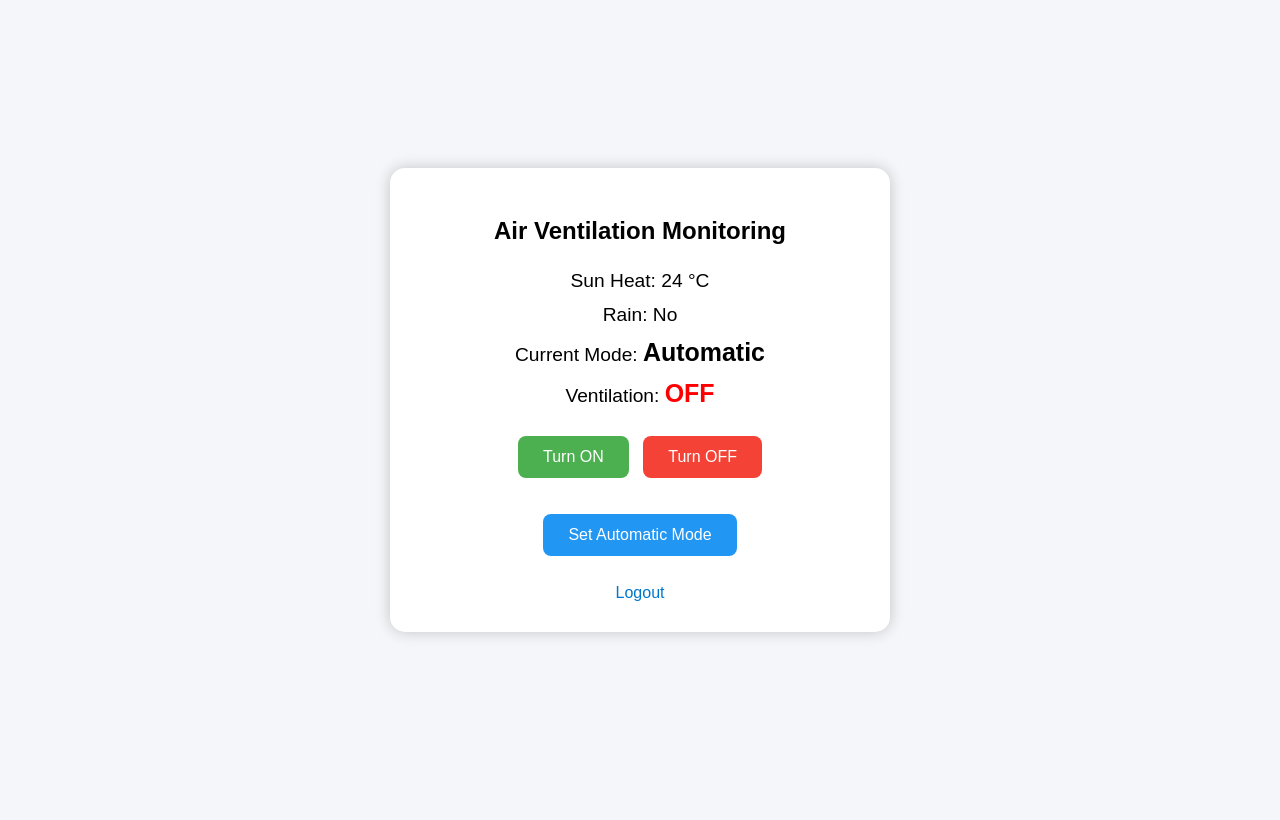
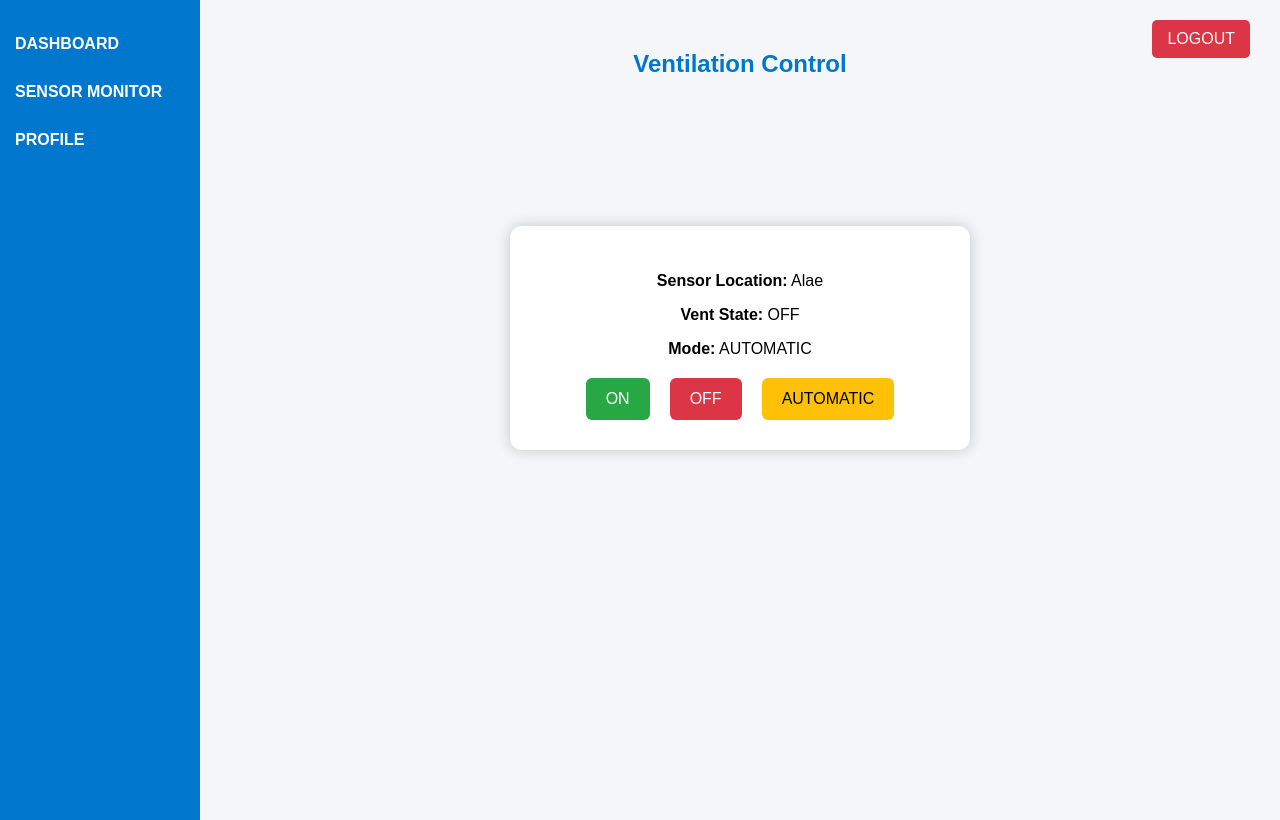
Before and after one commit to 4doyngaIt/air-ventilation-monitoring-system, a PHP site: page /app/user/dashboard.php in a window 1280 px wide. Before the commit the page ends 637 px from the top, so only its background shows below. Run offline with PHP 8.4, Linux system fonts and the light colour scheme; a user stored in the database is signed in; data comes from the database, SQL or seed files in the repository.

Commit message:
Updating dashboard

```diff
--- a/app/user/dashboard.php
+++ b/app/user/dashboard.php
@@ -1,118 +1,347 @@
 <?php
 session_start();
-include "../../config/db.php"; // Correct path from app/user/dashboard.php
+include __DIR__ . "/../../config/db.php";
 
-// Redirect to login if not logged in
-if(!isset($_SESSION['user_id'])){
+if(!isset($_SESSION['user_id']) || $_SESSION['role'] !== 'user'){
     header("Location: ../../login/login.php");
     exit();
 }
 
-// For this example, we assume sensor_id = 1 (can loop all sensors if needed)
-$sensor_id = 1;
+$user_id = $_SESSION['user_id'];
 
-// Fetch the latest sensor reading
-$stmt = $conn->prepare("SELECT * FROM sensor_readings WHERE sensor_id = ? ORDER BY created_at DESC LIMIT 1");
-$stmt->bind_param("i", $sensor_id);
+/* GET USER INFO */
+$stmt = $conn->prepare("SELECT username,email,role FROM users WHERE user_id=?");
+$stmt->bind_param("i",$user_id);
 $stmt->execute();
-$result = $stmt->get_result();
-$latest_reading = $result->fetch_assoc();
+$user = $stmt->get_result()->fetch_assoc();
 
-// Default values if no reading exists
-if(!$latest_reading){
-    $sun_heat = 25;
-    $is_raining = 0;
-    $vent_state = 'off';
-    $mode = 'automatic';
-} else {
-    $sun_heat = $latest_reading['temperature'];
-    $is_raining = $latest_reading['is_raining'];
-    $vent_state = $latest_reading['vent_state'];
-    $mode = $latest_reading['mode'];
-}
+/* GET LATEST SENSOR READING */
+$query = "
+SELECT r.*, s.location
+FROM sensor_readings r
+JOIN sensors s ON r.sensor_id=s.sensor_id
+ORDER BY r.created_at DESC
+LIMIT 1
+";
+$reading = $conn->query($query)->fetch_assoc();
 
-// Handle POST (manual or automatic mode)
-if($_SERVER['REQUEST_METHOD'] === 'POST'){
-    $mode = $_POST['mode'] ?? 'automatic';
-    $manual_state = $_POST['vent_state'] ?? 'off';
+/* HANDLE VENT CONTROL */
+if(isset($_POST['action'])){
+    $action = $_POST['action'];
+    $sensor_id = $reading['sensor_id'];
 
-    if($mode === 'automatic'){
-        if($sun_heat > 30 && !$is_raining){
-            $vent_state = 'on';
-        } else {
-            $vent_state = 'off';
-        }
-    } else {
-        $vent_state = $manual_state;
+    if($action == "automatic"){
+        $mode = "automatic";
+        $vent = $reading['vent_state'];
+    }else{
+        $mode = "manual";
+        $vent = $action;
+
+        $stmt = $conn->prepare("
+        INSERT INTO ventilation_logs(user_id,sensor_id,action)
+        VALUES(?,?,?)
+        ");
+        $stmt->bind_param("iis",$user_id,$sensor_id,$vent);
+        $stmt->execute();
     }
 
-    // Save the new reading into DB
-    $stmt = $conn->prepare("INSERT INTO sensor_readings (sensor_id, temperature, humidity, is_raining, vent_state, mode) VALUES (?, ?, ?, ?, ?, ?)");
-    $humidity = 50; // simulate or fetch real humidity
-    $stmt->bind_param("iidiss", $sensor_id, $sun_heat, $humidity, $is_raining, $vent_state, $mode);
+    $stmt = $conn->prepare("
+    INSERT INTO sensor_readings
+    (sensor_id,temperature,humidity,is_raining,vent_state,mode)
+    VALUES(?,?,?,?,?,?)
+    ");
+    $stmt->bind_param(
+        "iddiss",
+        $sensor_id,
+        $reading['temperature'],
+        $reading['humidity'],
+        $reading['is_raining'],
+        $vent,
+        $mode
+    );
     $stmt->execute();
+
+    // Redirect to ventilation section to skip welcome
+    header("Location: dashboard.php?section=ventilation");
+    exit();
 }
+?>
 
-$display_mode = ucfirst($mode);
-?>
 <!DOCTYPE html>
 <html>
 <head>
-    <title>User Dashboard - Air Ventilation Monitoring</title>
-    <style>
-        body { font-family: Arial; background: #f4f6f9; display:flex; justify-content:center; align-items:center; height:100vh; margin:0; }
-        .container { background:#fff; padding:30px 50px; border-radius:15px; box-shadow:0 0 15px rgba(0,0,0,0.2); text-align:center; width:400px; }
-        h2 { margin-bottom:25px; }
-        .reading, .status, .mode { font-size:1.2em; margin:12px 0; }
-        .status span, .mode span { font-weight:bold; font-size:1.3em; }
-        .alert { color:red; font-weight:bold; margin-top:10px; }
-        button { padding:12px 25px; font-size:1em; margin:8px 5px; border-radius:8px; border:none; cursor:pointer; color:white; }
-        .on { background:#4CAF50; }
-        .off { background:#f44336; }
-        .auto { background:#2196F3; }
-        .buttons-group { margin-top:20px; }
-        a { display:block; margin-top:20px; color:#0077cc; text-decoration:none; }
-    </style>
+<title>User Dashboard</title>
+<style>
+body{
+    font-family:Arial;
+    margin:0;
+    display:flex;
+    background:#f4f6f9;
+}
+
+/* SIDEBAR */
+.sidebar{
+    width:200px;
+    background:#0077cc;
+    color:white;
+    height:100vh;
+    padding-top:20px;
+}
+.sidebar a{
+    display:block;
+    padding:15px;
+    color:white;
+    text-decoration:none;
+    font-weight:bold;
+}
+.sidebar a:hover{ background:#005fa3; }
+
+/* MAIN */
+.main{
+    flex:1;
+    padding:30px;
+    position:relative;
+}
+
+/* LOGOUT BUTTON TOP-RIGHT */
+.logout-btn{
+    position:absolute;
+    top:20px;
+    right:30px;
+    background:#dc3545;
+    color:white;
+    padding:10px 15px;
+    text-decoration:none;
+    border-radius:5px;
+}
+
+/* SECTIONS */
+.section{ display:none; }
+
+h2{ color:#0077cc; text-align:center; }
+
+/* CENTER CARD */
+.dashboard-center{
+    display:flex;
+    justify-content:center;
+    align-items:center;
+    min-height:60vh;
+}
+
+/* CARD */
+.card{
+    background:white;
+    padding:30px;
+    border-radius:12px;
+    box-shadow:0 0 15px rgba(0,0,0,0.2);
+    max-width:400px;
+    width:100%;
+    text-align:center;
+}
+
+/* BUTTONS */
+.remote{
+    display:flex;
+    gap:20px;
+    margin-top:20px;
+    justify-content:center;
+}
+.remote button{
+    padding:12px 20px;
+    font-size:16px;
+    border:none;
+    border-radius:6px;
+    cursor:pointer;
+}
+.on{background:#28a745;color:white;}
+.off{background:#dc3545;color:white;}
+.auto{background:#ffc107;color:black;}
+
+/* SENSOR BOX */
+.box-container{
+    display:flex;
+    gap:20px;
+    justify-content:center;
+    margin-top:20px;
+    perspective:1000px;
+}
+.box{
+    flex:1;
+    background:white;
+    padding:25px;
+    border-radius:10px;
+    box-shadow:0 0 8px #ccc;
+    text-align:center;
+    max-width:200px;
+
+    transform: scale(0.2) translateX(0);
+    opacity:0;
+    transition: transform 0.8s ease, opacity 0.8s ease;
+}
+.box.animate{
+    opacity:1;
+    transform: scale(1) translateX(0);
+}
+.box.temp.animate{ transition-delay:0.2s; }
+.box.hum.animate{ transition-delay:0.4s; }
+.box.rain.animate{ transition-delay:0.6s; }
+
+/* PROFILE */
+.profile-box{
+    background:white;
+    padding:30px;
+    border-radius:12px;
+    box-shadow:0 0 15px rgba(0,0,0,0.2);
+    width:350px;
+    margin:40px auto;
+    text-align:center;
+}
+.profile-icon{
+    font-size:60px;
+    color:#0077cc;
+    margin-bottom:15px;
+}
+
+/* WELCOME ANIMATION */
+.welcome-card{
+    background:white;
+    padding:30px;
+    border-radius:12px;
+    box-shadow:0 0 15px rgba(0,0,0,0.2);
+    max-width:400px;
+    width:100%;
+    text-align:center;
+    opacity:0;
+    transform: translateY(-20px);
+    animation: fadeIn 1.2s forwards;
+}
+.welcome-text{
+    font-size:26px;
+    color:#0077cc;
+    margin-bottom:15px;
+    letter-spacing:1px;
+    opacity:0;
+    animation: typing 1.5s forwards 0.5s;
+}
+.subtitle{
+    font-size:16px;
+    color:#555;
+    opacity:0;
+    animation: fadeIn 1s forwards 2s;
+    margin-bottom:20px;
+}
+@keyframes fadeIn{ to{opacity:1; transform:translateY(0);} }
+@keyframes typing{ 0%{opacity:0; transform:translateX(-20px);} 100%{opacity:1; transform:translateX(0);} }
+</style>
+
+<script>
+function showSection(id){
+    let sections=document.querySelectorAll(".section");
+    sections.forEach(sec=>sec.style.display="none");
+    let active=document.getElementById(id);
+    if(active){
+        active.style.display="block";
+        if(id==="sensor") animateSensorBoxes();
+    }
+}
+
+// Sensor monitor box animation
+function animateSensorBoxes(){
+    const boxes = document.querySelectorAll("#sensor .box");
+    boxes.forEach(box => box.classList.remove("animate"));
+    setTimeout(()=>{ boxes.forEach(box => box.classList.add("animate")); }, 100);
+}
+
+// Auto transition from welcome to Ventilation Control
+function autoTransition(){
+    setTimeout(()=>{ showSection("ventilation"); }, 5000);
+}
+
+window.onload=function(){
+    // Check URL param to skip welcome if redirected from POST
+    const urlParams = new URLSearchParams(window.location.search);
+    const section = urlParams.get('section');
+    if(section==="ventilation"){
+        showSection("ventilation");
+    }else{
+        showSection("dashboard");
+        autoTransition();
+    }
+}
+</script>
 </head>
 <body>
-<div class="container">
-    <h2>Air Ventilation Monitoring</h2>
 
-    <div class="reading">Sun Heat: <?= $sun_heat ?> °C</div>
-    <div class="reading">Rain: <?= $is_raining ? 'Yes' : 'No' ?></div>
-    <div class="mode">Current Mode: <span><?= $display_mode ?></span></div>
-    <div class="status">Ventilation: <span style="color: <?= $vent_state === 'on' ? 'green':'red' ?>"><?= strtoupper($vent_state) ?></span></div>
+<!-- SIDEBAR -->
+<div class="sidebar">
+    <a href="#" onclick="showSection('ventilation'); return false;">DASHBOARD</a>
+    <a href="#" onclick="showSection('sensor'); return false;">SENSOR MONITOR</a>
+    <a href="#" onclick="showSection('profile'); return false;">PROFILE</a>
+</div>
 
-    <!-- Manual Buttons -->
-    <div class="buttons-group">
-        <form method="POST" style="display:inline-block;">
-            <input type="hidden" name="mode" value="manual">
-            <button type="submit" name="vent_state" value="on" class="on">Turn ON</button>
-            <button type="submit" name="vent_state" value="off" class="off">Turn OFF</button>
-        </form>
+<!-- MAIN -->
+<div class="main">
+    <a href="../../login/login.php" class="logout-btn">LOGOUT</a>
+
+    <!-- WELCOME -->
+    <div id="dashboard" class="section">
+        <div class="dashboard-center">
+            <div class="welcome-card">
+                <h2 class="welcome-text">Welcome, <?= htmlspecialchars($user['username']) ?>!</h2>
+                <p class="subtitle">Your Air Ventilation Monitoring System</p>
+            </div>
+        </div>
     </div>
 
-    <!-- Automatic Mode Button -->
-    <div class="buttons-group">
-        <form method="POST" style="display:inline-block;">
-            <input type="hidden" name="mode" value="automatic">
-            <button type="submit" class="auto">Set Automatic Mode</button>
-        </form>
+    <!-- VENTILATION CONTROL -->
+    <div id="ventilation" class="section">
+        <h2>Ventilation Control</h2>
+        <div class="dashboard-center">
+            <div class="card">
+                <p><b>Sensor Location:</b> <?= htmlspecialchars($reading['location']) ?></p>
+                <p><b>Vent State:</b> <?= strtoupper($reading['vent_state']) ?></p>
+                <p><b>Mode:</b> <?= strtoupper($reading['mode']) ?></p>
+                <form method="POST">
+                    <div class="remote">
+                        <button class="on" name="action" value="on">ON</button>
+                        <button class="off" name="action" value="off">OFF</button>
+                        <button class="auto" name="action" value="automatic">AUTOMATIC</button>
+                    </div>
+                </form>
+            </div>
+        </div>
     </div>
 
-    <!-- Alerts -->
-    <div>
-        <?php
-        if($sun_heat > 35){
-            echo "<div class='alert'>Alert: Extreme heat detected!</div>";
-        }
-        if($is_raining && $vent_state === 'on'){
-            echo "<div class='alert'>Alert: Ventilation should be closed during rain!</div>";
-        }
-        ?>
+    <!-- SENSOR MONITOR -->
+    <div id="sensor" class="section">
+        <h2>Sensor Monitor</h2>
+        <div class="box-container">
+            <div class="box temp">
+                <h3>Temperature</h3>
+                <h1><?= $reading['temperature'] ?>°C</h1>
+            </div>
+            <div class="box hum">
+                <h3>Humidity</h3>
+                <h1><?= $reading['humidity'] ?>%</h1>
+            </div>
+            <div class="box rain">
+                <h3>Rain Status</h3>
+                <h1><?= $reading['is_raining'] ? "RAINING" : "NO RAIN" ?></h1>
+            </div>
+        </div>
     </div>
 
-  <a href="../../login/logout.php">Logout</a>
+    <!-- PROFILE -->
+    <div id="profile" class="section">
+        <h2>Profile</h2>
+        <div class="profile-box">
+            <div class="profile-icon">&#128100;</div>
+            <p><b>Username:</b> <?= htmlspecialchars($user['username']) ?></p>
+            <p><b>Email:</b> <?= htmlspecialchars($user['email']) ?></p>
+            <p><b>Role:</b> <?= $user['role'] ?></p>
+        </div>
+    </div>
 </div>
+
 </body>
 </html>
```
